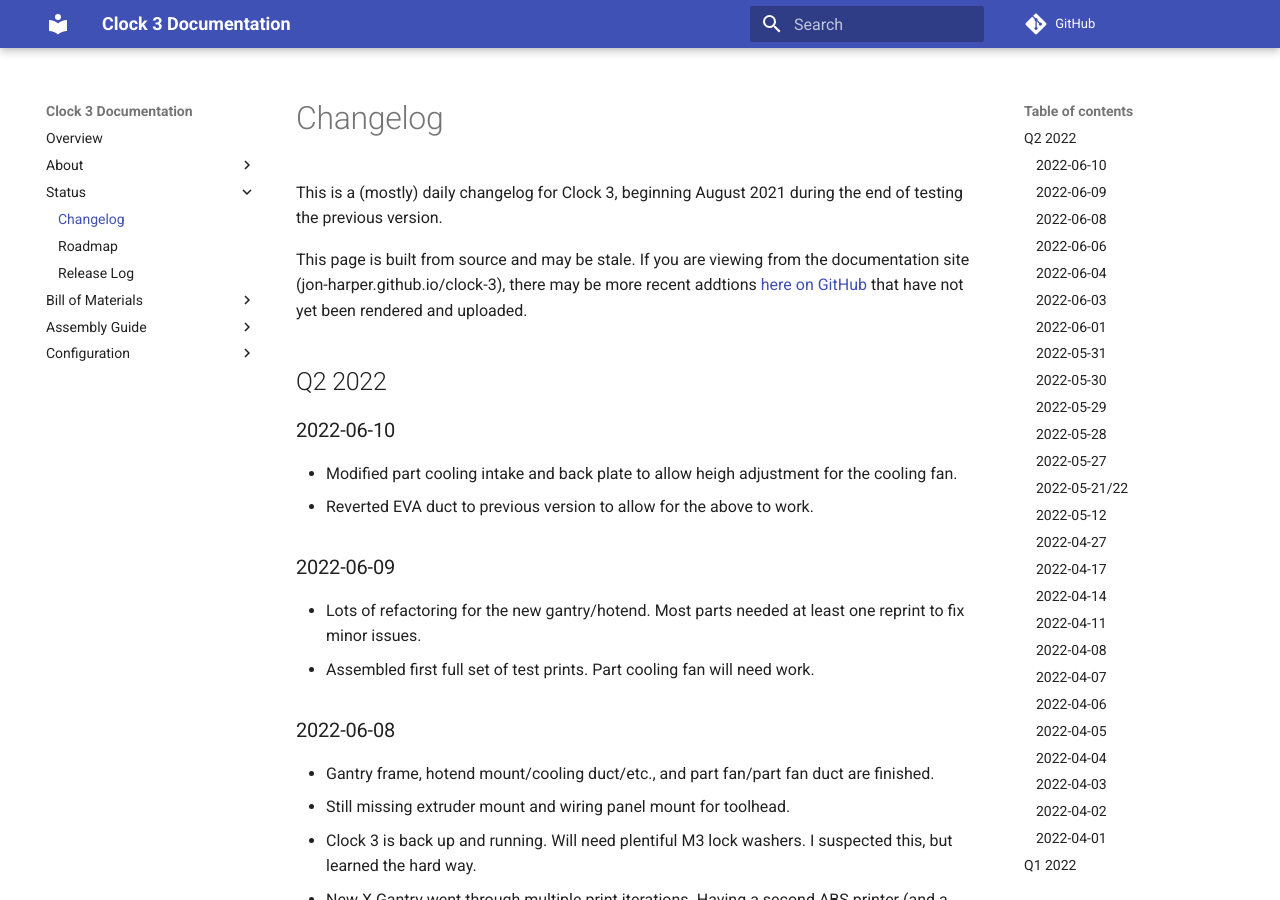
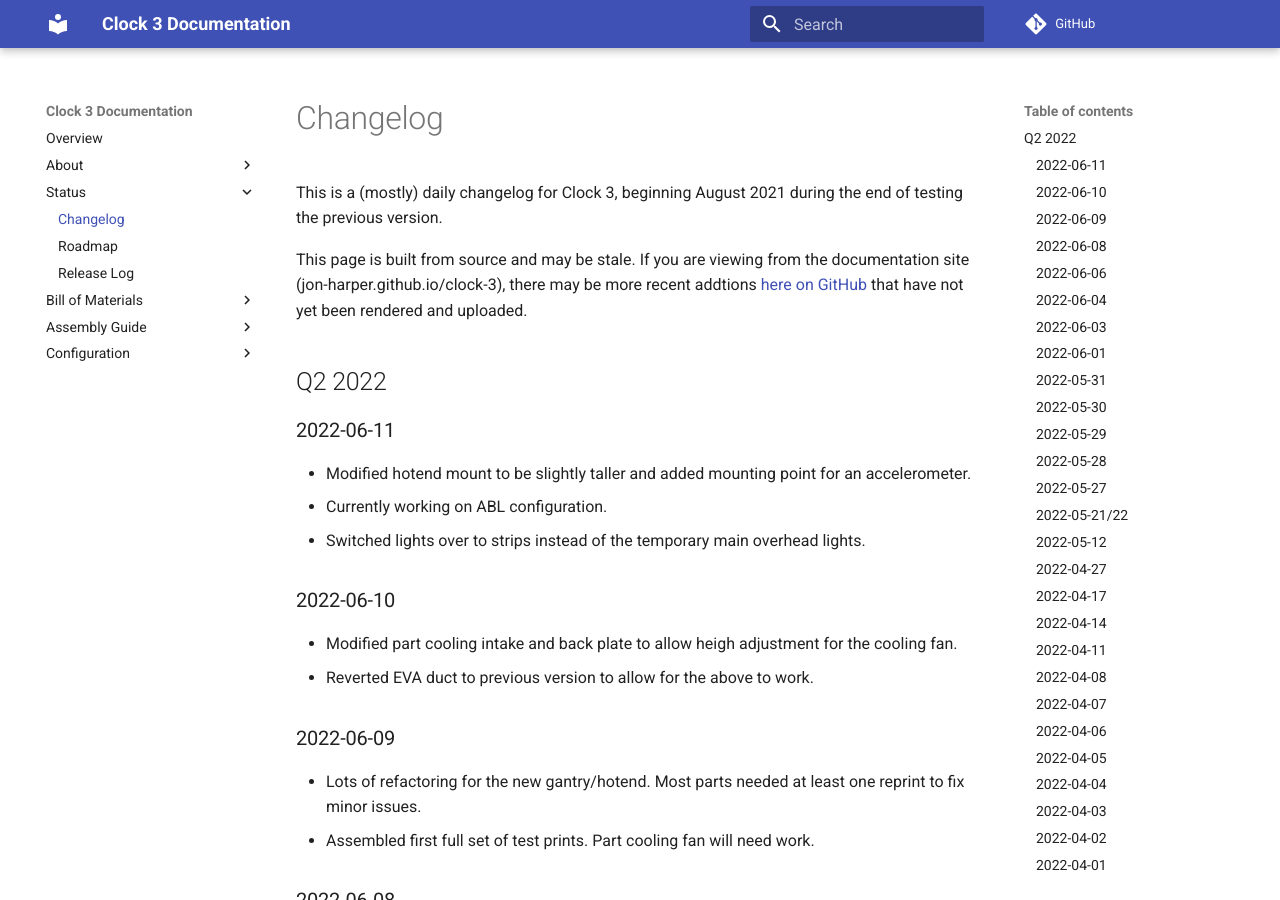
Before and after one commit to jon-harper/clock-3, an MkDocs documentation site: the page built from docs/status/changelog.md, in a window 1280 px wide and 900 px high. Built offline with MkDocs 1.6.1 and Material for MkDocs 9.7.7, drawn with Linux system fonts in a browser that asks for light colours; comment, search, counter and statistics services are not loaded.

Commit message:
New hotend mount tweaks

```diff
--- a/docs/status/changelog.md
+++ b/docs/status/changelog.md
@@ -10,6 +10,12 @@ This is a (mostly) daily changelog for Clock 3, beginning August 2021 during the
 This page is built from source and may be stale. If you are viewing from the documentation site (jon-harper.github.io/clock-3), there may be more recent addtions [here on GitHub](https://github.com/jon-harper/clock-3/blob/main/docs/status/changelog.md) that have not yet been rendered and uploaded.
 
 ## Q2 2022
+
+### 2022-06-11
+
+- Modified hotend mount to be slightly taller and added mounting point for an accelerometer.
+- Currently working on ABL configuration.
+- Switched lights over to strips instead of the temporary main overhead lights.
 
 ### 2022-06-10
 
```
Also changed, not shown: 3 other files.
